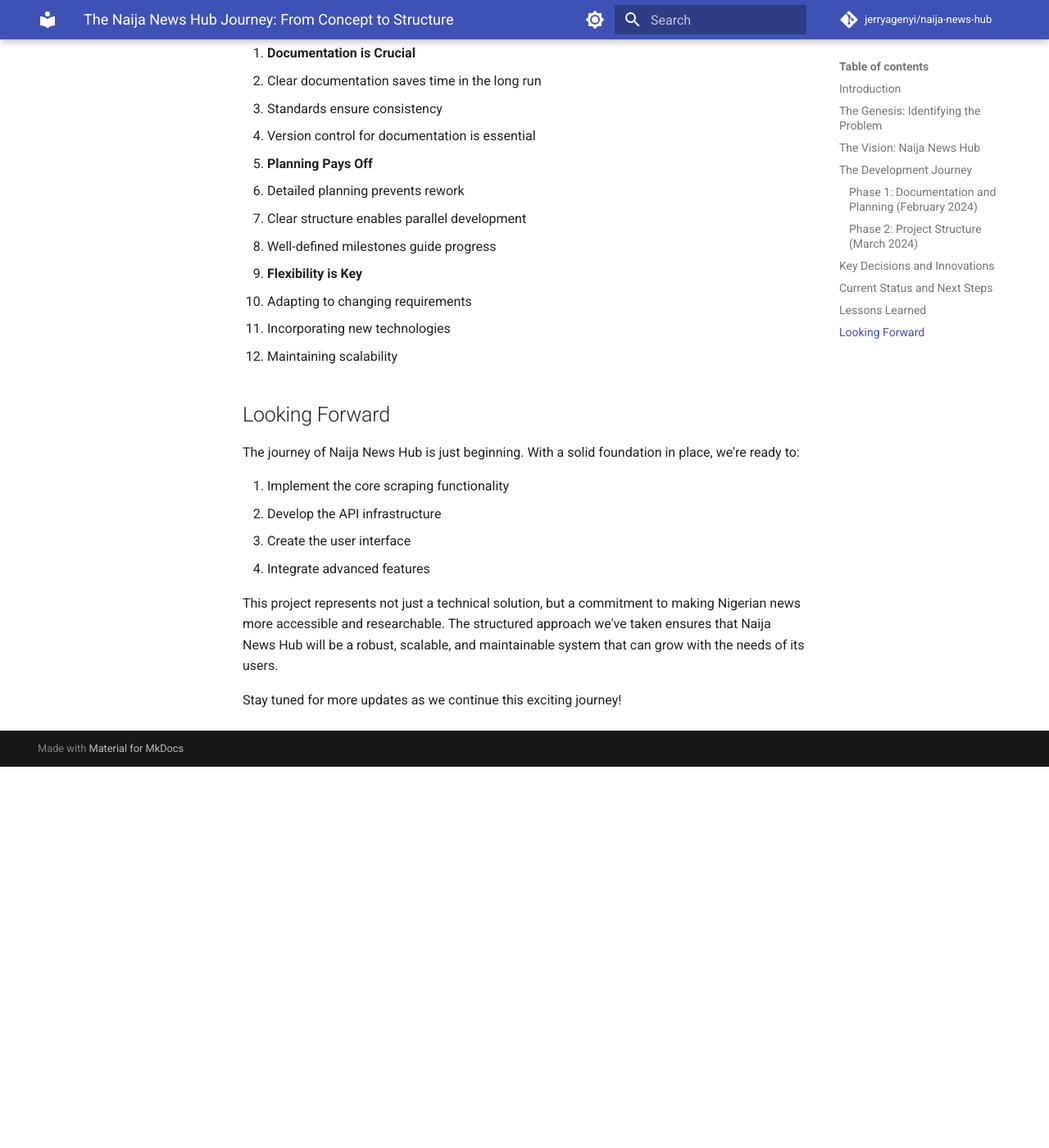
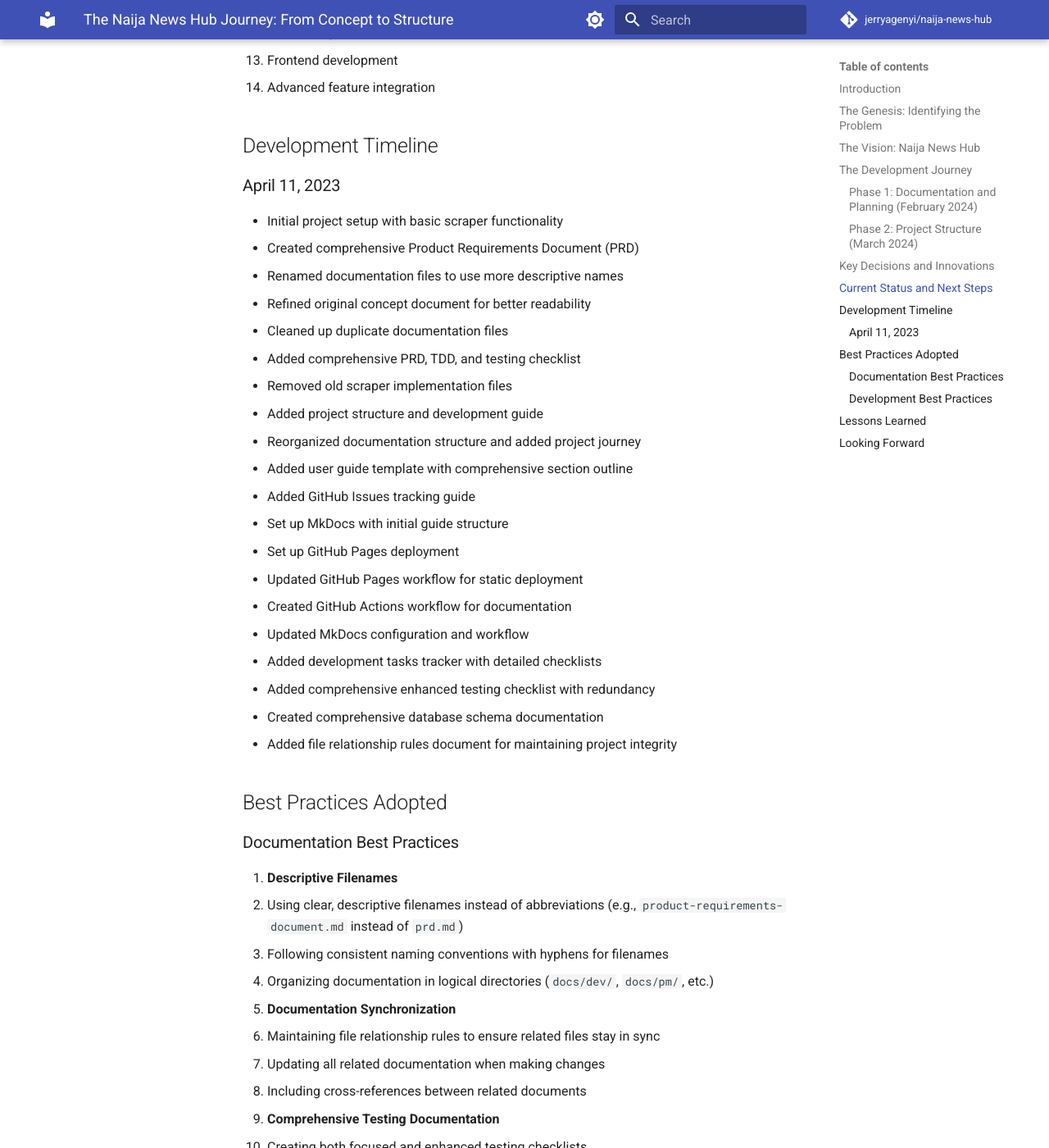
Before and after one commit to jerryagenyi/naija-news-hub, an MkDocs documentation site: the page built from docs/pm/project-journey.md, in a window 1280 px wide and 1400 px high, scrolled down 3670 px. Shown: the whole window at 82% size. Built offline with MkDocs 1.6.1 and Material for MkDocs 9.7.7, drawn with Linux system fonts in a browser that asks for light colours; comment, search, counter and statistics services are not loaded; before the commit the page ends 4605 px from its top, so only the background shows below that; some of the changed text lies outside the part shown.

Commit message:
Update project journey with commit history and best practices, enhance file relationship rules

```diff
--- a/docs/pm/project-journey.md
+++ b/docs/pm/project-journey.md
@@ -1,4 +1,8 @@
 # The Naija News Hub Journey: From Concept to Structure
+
+**Last Updated:** April 11, 2023
+
+> **Note:** This document is updated regularly as the project evolves. The date above indicates when this document was last updated. Always check this date to determine if you need to review recent commits for additional developments.
 
 ## Introduction
 
@@ -115,22 +119,94 @@
    - Frontend development
    - Advanced feature integration
 
+## Development Timeline
+
+### April 11, 2023
+
+- Initial project setup with basic scraper functionality
+- Created comprehensive Product Requirements Document (PRD)
+- Renamed documentation files to use more descriptive names
+- Refined original concept document for better readability
+- Cleaned up duplicate documentation files
+- Added comprehensive PRD, TDD, and testing checklist
+- Removed old scraper implementation files
+- Added project structure and development guide
+- Reorganized documentation structure and added project journey
+- Added user guide template with comprehensive section outline
+- Added GitHub Issues tracking guide
+- Set up MkDocs with initial guide structure
+- Set up GitHub Pages deployment
+- Updated GitHub Pages workflow for static deployment
+- Created GitHub Actions workflow for documentation
+- Updated MkDocs configuration and workflow
+- Added development tasks tracker with detailed checklists
+- Added comprehensive enhanced testing checklist with redundancy
+- Created comprehensive database schema documentation
+- Added file relationship rules document for maintaining project integrity
+
+## Best Practices Adopted
+
+### Documentation Best Practices
+
+1. **Descriptive Filenames**
+   - Using clear, descriptive filenames instead of abbreviations (e.g., `product-requirements-document.md` instead of `prd.md`)
+   - Following consistent naming conventions with hyphens for filenames
+   - Organizing documentation in logical directories (`docs/dev/`, `docs/pm/`, etc.)
+
+2. **Documentation Synchronization**
+   - Maintaining file relationship rules to ensure related files stay in sync
+   - Updating all related documentation when making changes
+   - Including cross-references between related documents
+
+3. **Comprehensive Testing Documentation**
+   - Creating both focused and enhanced testing checklists
+   - Breaking down tests into detailed subtasks
+   - Ensuring testing documentation aligns with development tasks
+
+4. **Tracking Project Evolution**
+   - Maintaining a dated project journey document
+   - Recording key decisions and their rationales
+   - Documenting best practices as they emerge
+
+### Development Best Practices
+
+1. **Database Management**
+   - Creating comprehensive schema documentation with ERD
+   - Documenting SQL creation scripts
+   - Planning for database migrations and maintenance
+   - Implementing proper indexing and performance considerations
+
+2. **Task Management**
+   - Breaking down tasks into manageable chunks
+   - Using hierarchical task organization
+   - Tracking progress with checklists
+   - Organizing tasks by project phase
+
+3. **Code Organization**
+   - Following a modular architecture
+   - Separating concerns into distinct components
+   - Creating reusable utilities
+   - Implementing proper error handling
+
 ## Lessons Learned
 
 1. **Documentation is Crucial**
    - Clear documentation saves time in the long run
    - Standards ensure consistency
    - Version control for documentation is essential
+   - Maintaining relationships between documents preserves integrity
 
 2. **Planning Pays Off**
    - Detailed planning prevents rework
    - Clear structure enables parallel development
    - Well-defined milestones guide progress
+   - Breaking down tasks makes complex projects manageable
 
 3. **Flexibility is Key**
    - Adapting to changing requirements
    - Incorporating new technologies
    - Maintaining scalability
+   - Evolving documentation as the project grows
 
 ## Looking Forward
 
```
Also changed, not shown: README.md (+11 -1 lines), docs/dev/file-relationship-rules.md (+9 -0 lines).
